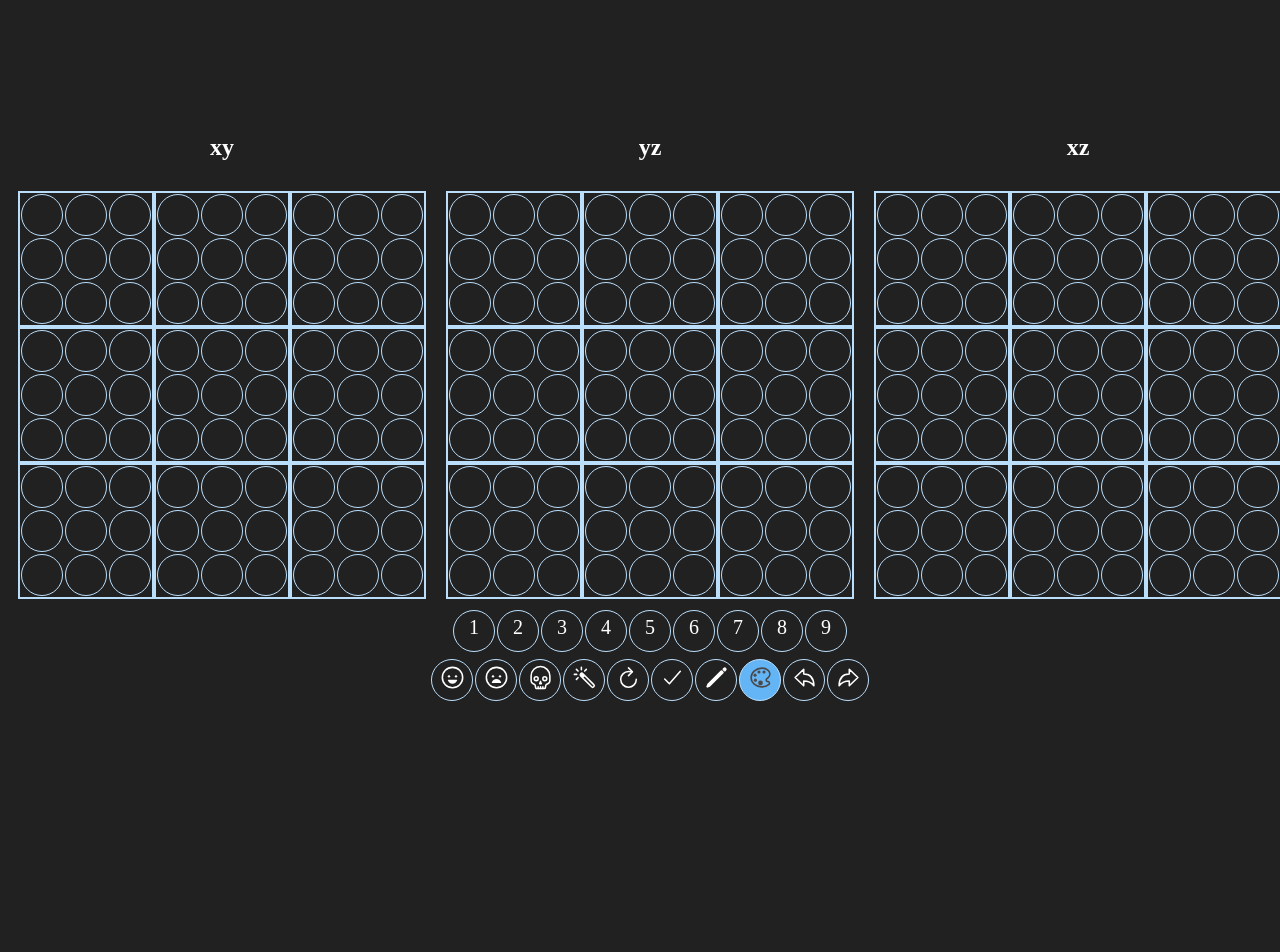
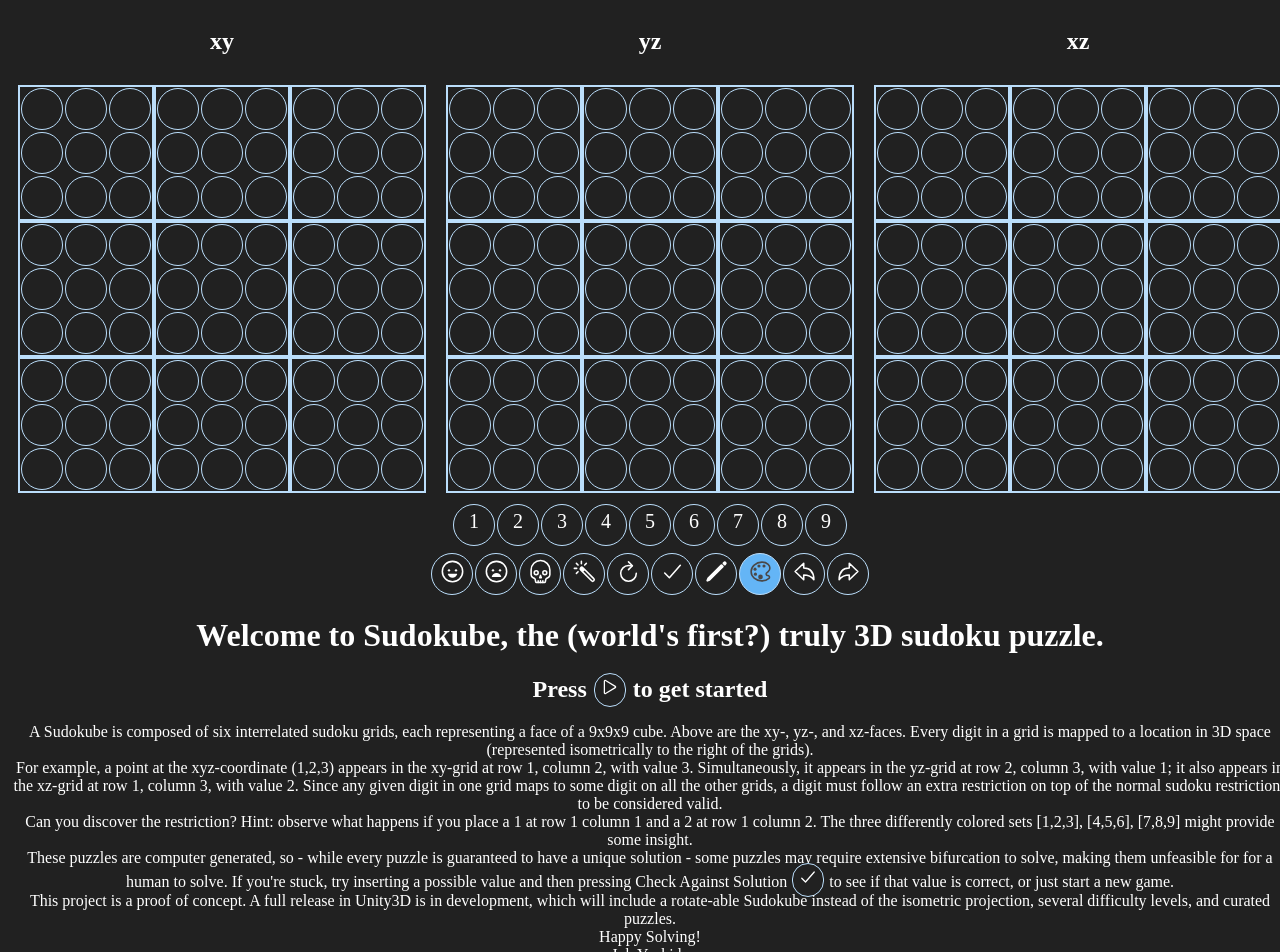
Before and after one commit to JohYoshida/Sudokube, a React (Create React App) app: page / in a window 1280 px wide. Shown: the top 952 px of the page. Before the commit the page ends 816 px from the top, so only its background shows below. Built offline with nearby package versions, Linux system fonts and the light colour scheme.

Commit message:
Describe project

```diff
--- a/src/App.js
+++ b/src/App.js
@@ -16,6 +16,7 @@ import Sudokube from "./Sudokube";
 import Board from "./components/Board";
 import Controls from "./components/Controls";
 import NumSelector from "./components/NumSelector"
+import Description from "./components/Description"
 const Isomer = require("isomer");
 
 class App extends Component {
@@ -40,7 +41,7 @@ class App extends Component {
         <div className="column">
           <div className="row">
             <div className="column">
-              <div className="row">
+              <div className="row boards">
                 <div className="column">
                   <h2>xy</h2>
                   <Board
@@ -95,6 +96,7 @@ class App extends Component {
                 redo={this.redo.bind(this)}
               />
             <div>{this.state.message}</div>
+            <Description />
             </div>
             <canvas width="1600" height="1600" id="ThreeD"></canvas>
           </div>
--- /dev/null
+++ b/src/components/Description.js
@@ -0,0 +1,64 @@
+import React, { Component } from "react";
+import {
+  IoPlayOutline,
+  IoCheckmark
+} from "react-icons/io5";
+
+class Description extends Component {
+  render() {
+    return(
+      <div className="Description">
+        <div className="welcome">
+          <h1>
+          Welcome to Sudokube, the (world's first?) truly 3D sudoku puzzle.
+          </h1>
+          <h2>
+          Press <span className="Cell"><IoPlayOutline size={20} /></span> to get started
+          </h2>
+        </div>
+        <div className="about">
+          <div>
+            A Sudokube is composed of six interrelated sudoku grids, each
+            representing a face of a 9x9x9 cube. Above are the xy-, yz-, and xz-faces.
+            Every digit in a grid is mapped to a location in 3D space
+            (represented isometrically to the right of the grids).
+          </div>
+          <div>
+            For example, a point at the xyz-coordinate (1,2,3) appears in the
+            xy-grid at row 1, column 2, with value 3. Simultaneously, it appears
+            in the yz-grid at row 2, column 3, with value 1; it also appears in the
+            xz-grid at row 1, column 3, with value 2. Since any given digit in one grid
+            maps to some digit on all the other grids, a digit must follow an extra
+            restriction on top of the normal sudoku restrictions to be considered valid.
+          </div>
+          <div>
+            Can you discover the restriction? Hint: observe what happens if you place
+            a 1 at row 1 column 1 and a 2 at row 1 column 2. The three differently
+            colored sets [1,2,3], [4,5,6], [7,8,9] might provide some insight.
+          </div>
+          <div>
+            These puzzles are computer generated, so - while every puzzle is guaranteed
+            to have a unique solution - some puzzles may require extensive bifurcation
+            to solve, making them unfeasible for for a human to solve. If you're
+            stuck, try inserting a possible value and then pressing Check Against
+            Solution <span className="Cell"><IoCheckmark size={20} /></span> to
+            see if that value is correct, or just start a new game.
+          </div>
+          <div>
+            This project is a proof of concept. A full release in Unity3D is in
+            development, which will include a rotate-able Sudokube instead of the
+            isometric projection, several difficulty levels, and curated puzzles.
+          </div>
+          <div>
+            Happy Solving!
+          </div>
+          <div>
+            Joh Yoshida
+          </div>
+        </div>
+      </div>
+    );
+  }
+}
+
+export default Description;
```
